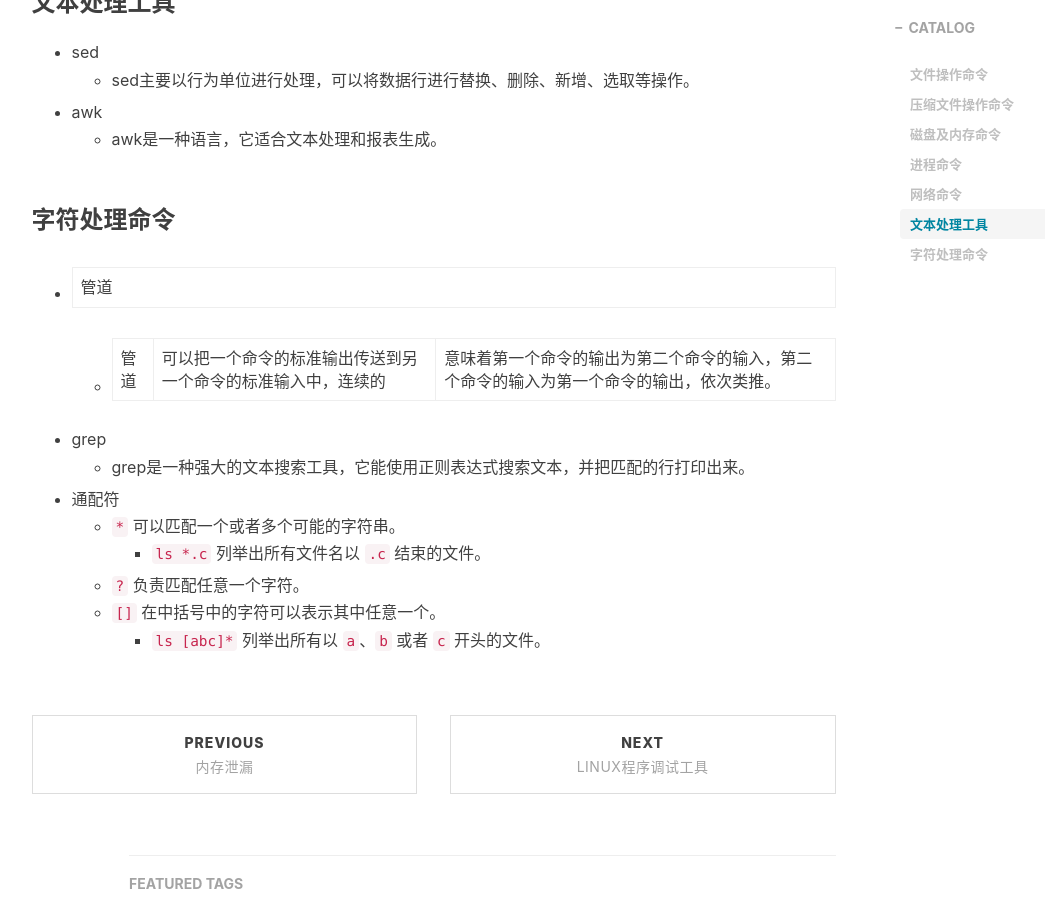
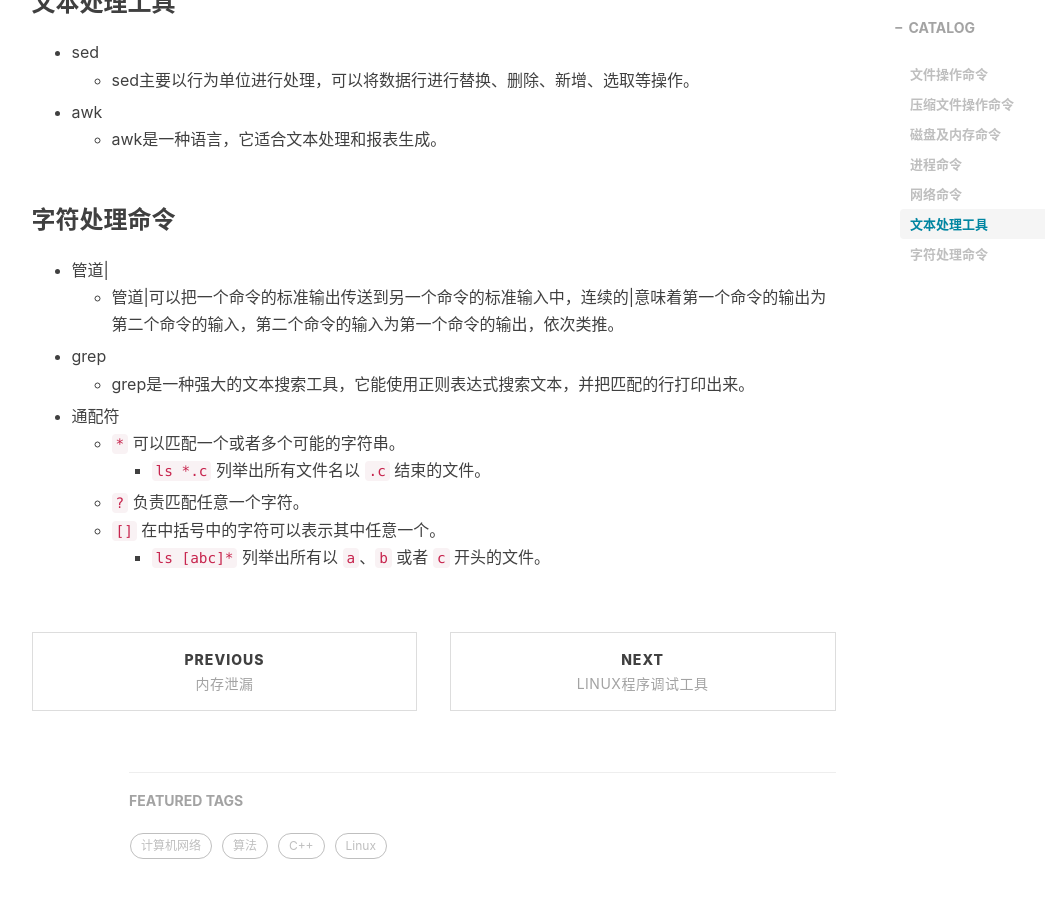
Before and after one commit to ma-nual/ma-nual.github.io, a Jekyll site: the page built from _posts/2021-7-12-Linux常用工具和命令.md, in a window 1280 px wide and 900 px high, scrolled down 6242 px. Shown: the whole window, without its empty margins (136-1181 px from the left). Built offline with Jekyll 4.4.1, drawn with Linux system fonts in a browser that asks for light colours; nearby versions of some CDN libraries; comment, search, counter and statistics services are not loaded.

```diff
--- a/_posts/2021-7-12-Linux常用工具和命令.md
+++ b/_posts/2021-7-12-Linux常用工具和命令.md
@@ -196,8 +196,8 @@ tags:
 
 ### 字符处理命令
 
-- 管道|
-  - 管道|可以把一个命令的标准输出传送到另一个命令的标准输入中，连续的|意味着第一个命令的输出为第二个命令的输入，第二个命令的输入为第一个命令的输出，依次类推。
+- 管道\|
+  - 管道\|可以把一个命令的标准输出传送到另一个命令的标准输入中，连续的\|意味着第一个命令的输出为第二个命令的输入，第二个命令的输入为第一个命令的输出，依次类推。
 - grep
   - grep是一种强大的文本搜索工具，它能使用正则表达式搜索文本，并把匹配的行打印出来。
 - 通配符
```
